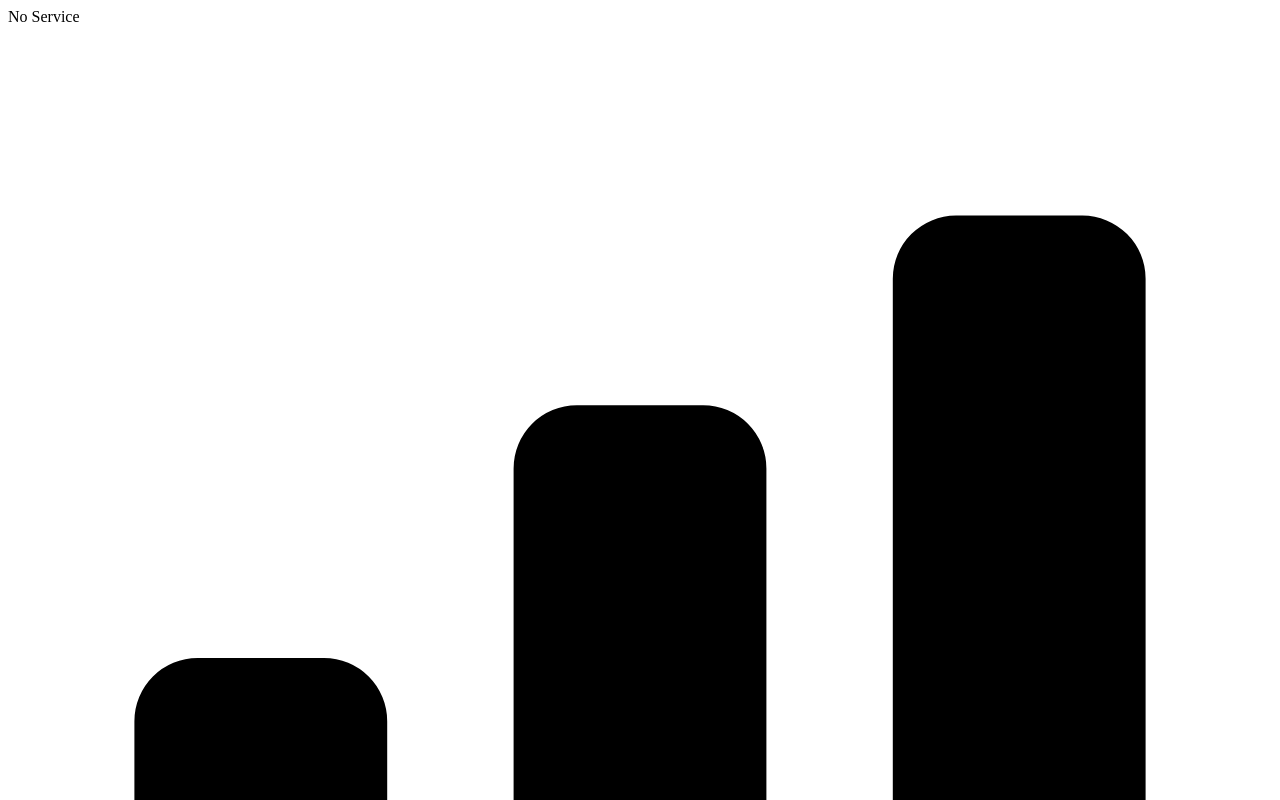
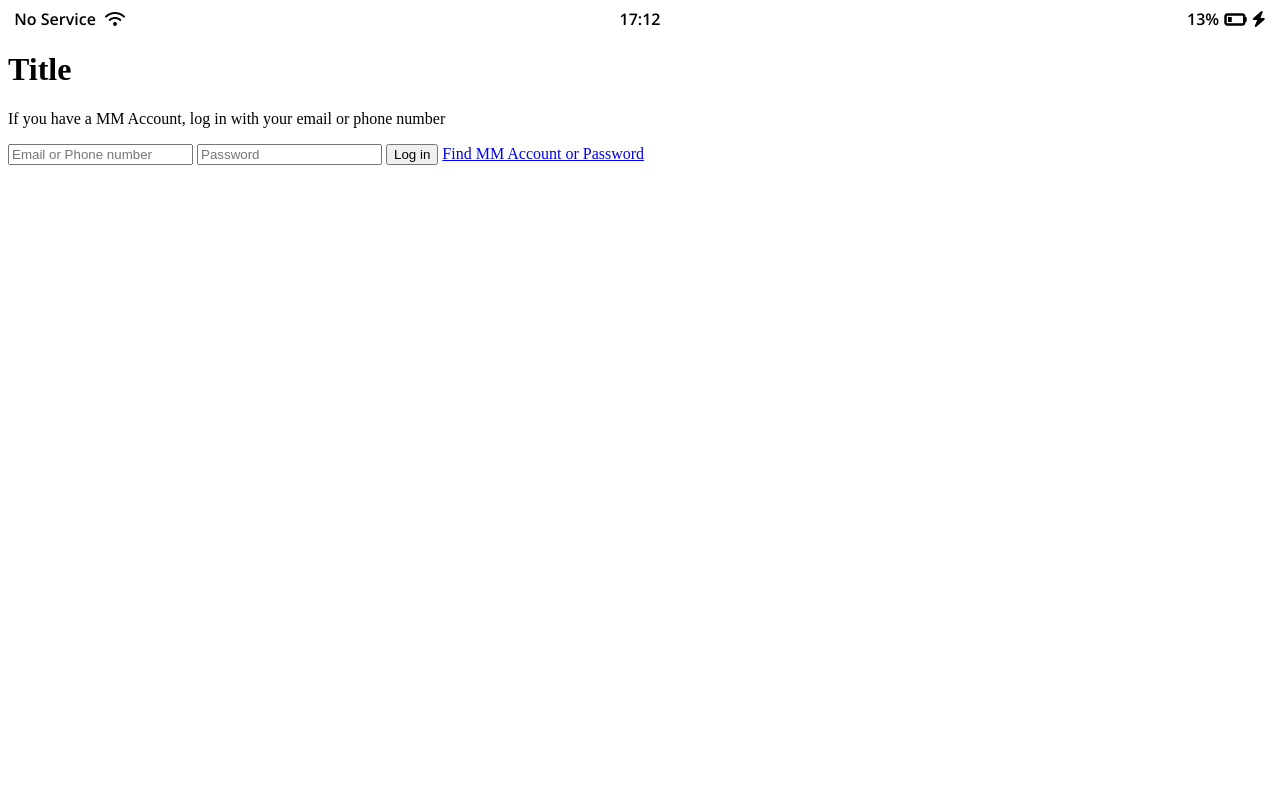
Before and after one commit to wannabeing/kokoa-2021, a plain HTML site: page index.html in a window 1280 px wide. Shown: the top 800 px of the page. Drawn offline with nearby package versions, Linux system fonts and the light colour scheme.

Commit message:
Added StatusBar CSS

```diff
--- a/css/style.css
+++ b/css/style.css
@@ -1,47 +1,32 @@
-body{
-    display: flex;
-    align-items: center;
-    justify-content: center;
-    background-color: var(--wisely-backcolor);
-    height: 100vh;
-    margin: 50px;
+/* Open Sans Fonts */
+@import url("https://fonts.googleapis.com/css2?family=Open+Sans:ital,wght@0,600;1,400&display=swap");
+
+/* status-bar를 가운데에 정렬시킨다.*/
+.status-bar {
+  display: flex;
+  justify-content: center;
+  font-family: "Open Sans", sans-serif;
 }
-div{
-    background-color: teal;
-    width: 200px;
-    height: 200px;
-    animation: bg-pan-left 2s ease-in-out;
+/* width를 33%씩 나눠 갖는다*/
+.status-bar__column {
+  width: 33%;
 }
-
-:root{
-    --wisely-backcolor:#f8f8f8;
-    --wisely-maincolor:#0055b8;
-    --main-color:#fcce00;
+/* 시간을 중앙에 위치시킨다 */
+.status-bar__column:nth-child(2) {
+  display: flex;
+  justify-content: center;
 }
-a{
-    color: wheat;
-    background-color:tomato;
-    text-decoration: none;
-    padding: 5px 8px;
-    border-radius: 10px;
-    font-size: 30px;
-    transition: background-color 2s ease-in-out, color 2s ease-in-out;
+/* 배터리관련 이미지 및 텍스트를 오른쪽상단에 배치시킨다*/
+.status-bar__column:last-child {
+  display: flex;
+  justify-content: flex-end;
+  align-items: center;
 }
-a:hover{
-    color:tomato;
-    background-color: wheat;
+/* 배터리 이미지 좌우 margin 5px */
+.status-bar__column .fa-battery-quarter {
+  margin: 0px 5px;
 }
-
-@media screen and (max-width: 800px) {
-    div {
-        background-color: tomato;
-    }
+/* NoService와 Wifi 이미지 사이 margin 5px*/
+.status-bar__column:first-child span {
+  margin-right: 5px;
 }
-@keyframes bg-pan-left {
-    0% {
-      background-position: 100% 50%;
-    }
-    100% {
-      background-position: 0% 50%;
-    }
-  }
--- a/index.html
+++ b/index.html
@@ -1,27 +1,45 @@
 <!DOCTYPE html>
-<html lang="en">
+<html lang="ko">
   <head>
-  <meta charset="UTF-8">
-  <meta http-equiv="X-UA-Compatible" content="IE=edge">
-  <meta name="viewport" content="width=device-width, initial-scale=1.0">
+    <link rel="stylesheet" href="css/style.css" />
+    <meta charset="UTF-8" />
+    <meta http-equiv="X-UA-Compatible" content="IE=edge" />
+    <meta name="viewport" content="width=device-width, initial-scale=1.0" />
     <title>Welcome to MM Talk</title>
   </head>
   <body>
-  <div id="status-bar">
+    <div class="status-bar">
       <div class="status-bar__column">
         <span>No Service</span>
-      <svg xmlns="http://www.w3.org/2000/svg" className="h-5 w-5" viewBox="0 0 20 20" fill="currentColor">
-        <path d="M2 11a1 1 0 011-1h2a1 1 0 011 1v5a1 1 0 01-1 1H3a1 1 0 01-1-1v-5zM8 7a1 1 0 011-1h2a1 1 0 011 1v9a1 1 0 01-1 1H9a1 1 0 01-1-1V7zM14 4a1 1 0 011-1h2a1 1 0 011 1v12a1 1 0 01-1 1h-2a1 1 0 01-1-1V4z" />
-      </svg>
+        <i class="fas fa-wifi"></i>
       </div>
       <div class="status-bar__column">
         <span>17:12</span>
       </div>
       <div class="status-bar__column">
-      <span>110%</span>
-      <!-- battery icon -->
-      <!-- lightning icon-->
+        <span>13%</span>
+        <i class="fas fa-battery-quarter fa-lg"></i>
+        <i class="fas fa-bolt"></i>
       </div>
     </div>
+
+    <header class="welcome-header">
+      <h1 class="welcome-header__title">Title</h1>
+      <p class="welcome-header__text">
+        If you have a MM Account, log in with your email or phone number
+      </p>
+    </header>
+
+    <form id="login-form">
+      <input type="text" placeholder="Email or Phone number" />
+      <input type="password" placeholder="Password" />
+      <input type="submit" value="Log in" />
+
+      <a href="#">Find MM Account or Password</a>
+    </form>
+    <script
+      src="https://kit.fontawesome.com/6478f529f2.js"
+      crossorigin="anonymous"
+    ></script>
   </body>
 </html>
```
Lines whose indentation alone changed are shown as unchanged.
